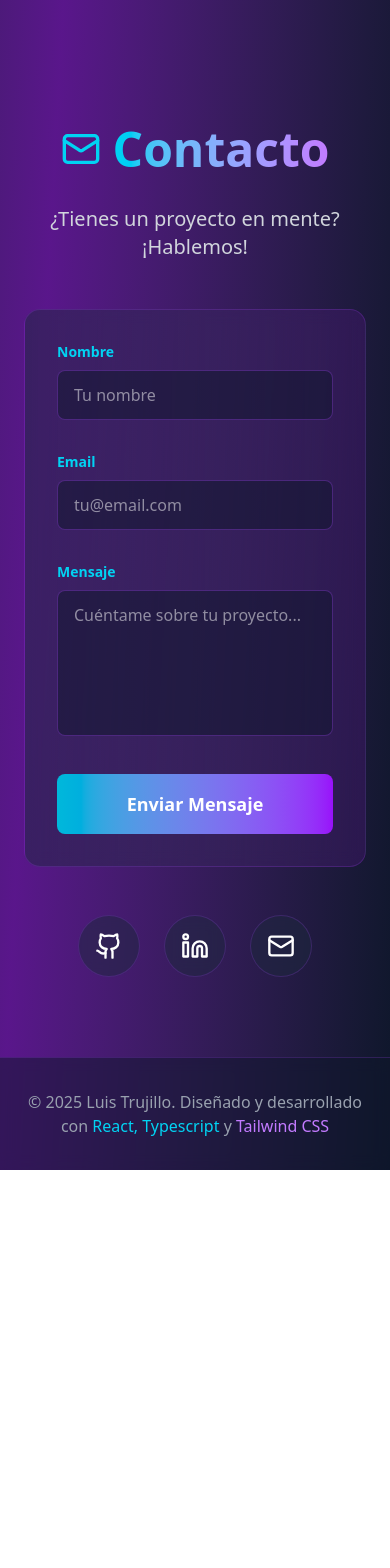
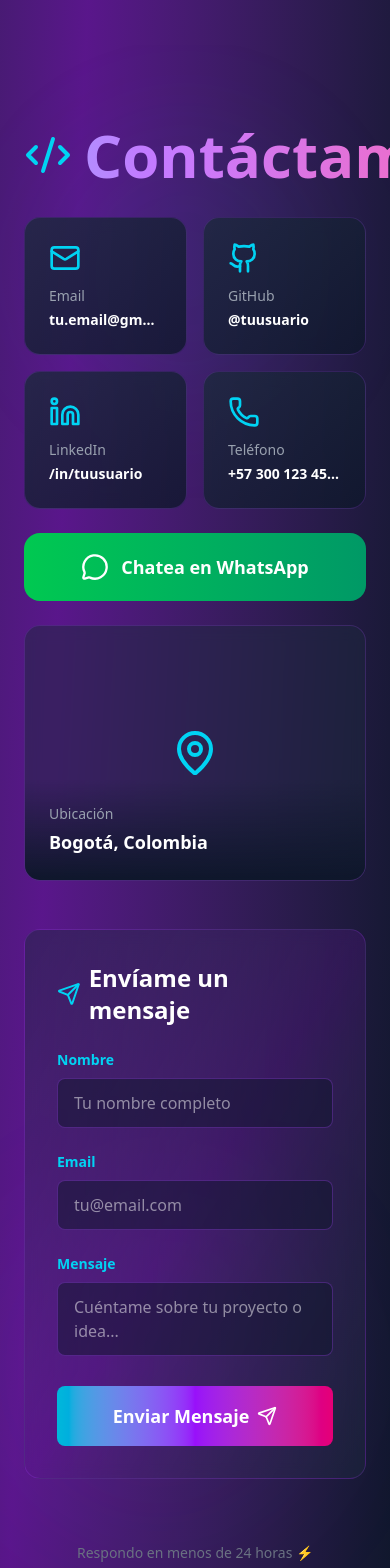
Before and after one commit to luis13xd/luistrujillolopez, a React (Vite) app: page / in a window 390 px wide. Shown: the part 6020-7588 px from the top of the page. Before the commit the page ends 7190 px from the top, so only its background shows below. Built offline with nearby package versions, Linux system fonts and the light colour scheme.

Commit message:
renovacion seccion de contacto

```diff
--- a/src/components/ContactSection.tsx
+++ b/src/components/ContactSection.tsx
@@ -1,72 +1,205 @@
-import { Mail, Github, Linkedin } from 'lucide-react';
+import { useState } from 'react';
+import { Mail, Github, Linkedin, Phone, MapPin, MessageCircle, Send, Code2 } from 'lucide-react';
 
 export default function ContactSection() {
+  const [hoveredCard, setHoveredCard] = useState(null);
+  const [formData, setFormData] = useState({ name: '', email: '', message: '' });
+
+  const contactMethods = [
+    {
+      icon: <Mail size={32} />,
+      label: 'Email',
+      value: 'tu.email@gmail.com',
+      link: 'mailto:tu.email@gmail.com',
+      color: 'from-cyan-400 to-blue-500'
+    },
+    {
+      icon: <Github size={32} />,
+      label: 'GitHub',
+      value: '@tuusuario',
+      link: 'https://github.com/tuusuario',
+      color: 'from-gray-400 to-gray-600'
+    },
+    {
+      icon: <Linkedin size={32} />,
+      label: 'LinkedIn',
+      value: '/in/tuusuario',
+      link: 'https://linkedin.com/in/tuusuario',
+      color: 'from-blue-400 to-blue-600'
+    },
+    {
+      icon: <Phone size={32} />,
+      label: 'Teléfono',
+      value: '+57 300 123 4567',
+      link: 'tel:+573001234567',
+      color: 'from-green-400 to-emerald-500'
+    }
+  ];
+
   return (
-    <section id="contacto" className="min-h-screen flex items-center justify-center px-6 py-20">
-      <div className="max-w-4xl w-full">
-        <div className="flex items-center justify-center gap-3 mb-8">
-          <Mail className="text-cyan-400" size={40} />
-          <h2 className="text-5xl font-bold">
-            <span className="bg-gradient-to-r from-cyan-400 to-purple-400 bg-clip-text text-transparent">
-              Contacto
+    <section id="contacto" className="min-h-screen flex items-center justify-center px-6 py-20 relative overflow-hidden">
+      {/* Animated background elements */}
+      <div className="absolute inset-0 overflow-hidden pointer-events-none">
+        <div className="absolute top-20 left-10 w-72 h-72 bg-cyan-500/10 rounded-full blur-3xl animate-pulse"></div>
+        <div className="absolute bottom-20 right-10 w-96 h-96 bg-purple-500/10 rounded-full blur-3xl animate-pulse delay-1000"></div>
+      </div>
+
+      <div className="max-w-7xl w-full relative z-10">
+        {/* Header with animation */}
+        <div className="text-center mb-2">
+          <div className="inline-flex items-center gap-3 mb-6">
+            <Code2 className="text-cyan-400" size={48} />
+            <h2 className="text-6xl font-bold">
+              <span className="bg-gradient-to-r from-cyan-400 via-purple-400 to-pink-400 bg-clip-text text-transparent animate-gradient">
+                Contáctame
               </span>
             </h2>
           </div>
+        </div>
 
-        <p className="text-center text-xl text-gray-300 mb-12">
-          ¿Tienes un proyecto en mente? ¡Hablemos!
-        </p>
+        <div className="grid lg:grid-cols-2 gap-12">
+          {/* Contact Cards & Map */}
+          <div className="space-y-6">
+            {/* Contact Method Cards */}
+            <div className="grid grid-cols-2 gap-4">
+              {contactMethods.map((method, i) => (
+                <a
+                  key={i}
+                  href={method.link}
+                  target="_blank"
+                  rel="noopener noreferrer"
+                  onMouseEnter={() => setHoveredCard(i)}
+                  onMouseLeave={() => setHoveredCard(null)}
+                  className="group relative bg-gradient-to-br from-slate-800/80 to-slate-900/80 p-6 rounded-2xl border border-purple-500/20 backdrop-blur-sm hover:border-cyan-400/50 transform hover:scale-105 transition-all duration-300 hover:shadow-2xl hover:shadow-cyan-500/20"
+                >
+                  <div className={`absolute inset-0 bg-gradient-to-r ${method.color} opacity-0 group-hover:opacity-10 rounded-2xl transition-opacity duration-300`}></div>
+                  <div className="relative">
+                    <div className="mb-3 text-cyan-400 group-hover:text-white transition-colors transform group-hover:rotate-12 duration-300">
+                      {method.icon}
+                    </div>
+                    <p className="text-sm text-gray-400 mb-1">{method.label}</p>
+                    <p className="text-sm font-semibold text-white truncate">{method.value}</p>
+                  </div>
+                  {hoveredCard === i && (
+                    <div className="absolute -top-1 -right-1">
+                      <span className="flex h-3 w-3">
+                        <span className="animate-ping absolute inline-flex h-full w-full rounded-full bg-cyan-400 opacity-75"></span>
+                        <span className="relative inline-flex rounded-full h-3 w-3 bg-cyan-500"></span>
+                      </span>
+                    </div>
+                  )}
+                </a>
+              ))}
+            </div>
 
-        <div className="bg-gradient-to-r from-slate-800/50 to-purple-900/30 p-8 md:p-12 rounded-2xl border border-purple-500/20 backdrop-blur-sm">
-          <div className="grid md:grid-cols-2 gap-8 mb-8">
-            <div>
-              <label className="block text-sm font-semibold mb-2 text-cyan-400">Nombre</label>
+            {/* WhatsApp Button */}
+            <a
+              href="https://wa.me/573001234567"
+              target="_blank"
+              rel="noopener noreferrer"
+              className="flex items-center justify-center gap-3 w-full py-5 bg-gradient-to-r from-green-500 to-emerald-600 rounded-2xl font-bold text-lg hover:shadow-2xl hover:shadow-green-500/50 transform hover:scale-105 transition-all duration-300 group"
+            >
+              <MessageCircle size={28} className="group-hover:animate-bounce" />
+              <span>Chatea en WhatsApp</span>
+            </a>
+
+            {/* Map */}
+            <div className="relative h-64 bg-slate-800/50 rounded-2xl border border-purple-500/20 overflow-hidden backdrop-blur-sm group">
+              <div className="absolute inset-0 flex items-center justify-center">
+                <MapPin size={48} className="text-cyan-400 group-hover:scale-125 transition-transform duration-300" />
+              </div>
+              <div className="absolute bottom-0 left-0 right-0 bg-gradient-to-t from-slate-900 to-transparent p-6">
+                <p className="text-sm text-gray-400 mb-1">Ubicación</p>
+                <p className="text-lg font-semibold">Bogotá, Colombia</p>
+              </div>
+              {/* Animated ping effect */}
+              <div className="absolute top-1/2 left-1/2 -translate-x-1/2 -translate-y-1/2">
+                <span className="flex h-20 w-20">
+                  <span className="animate-ping absolute inline-flex h-full w-full rounded-full bg-cyan-400 opacity-40"></span>
+                </span>
+              </div>
+            </div>
+          </div>
+
+          {/* Contact Form */}
+          <div className="bg-gradient-to-br from-slate-800/50 via-purple-900/30 to-slate-800/50 p-8 md:p-10 rounded-2xl border border-purple-500/20 backdrop-blur-sm relative overflow-hidden group">
+            {/* Animated gradient border */}
+            <div className="absolute inset-0 bg-gradient-to-r from-cyan-500 via-purple-500 to-pink-500 opacity-0 group-hover:opacity-20 blur-xl transition-opacity duration-500"></div>
+
+            <div className="relative">
+              <h3 className="text-2xl font-bold mb-6 flex items-center gap-2">
+                <Send className="text-cyan-400" />
+                Envíame un mensaje
+              </h3>
+
+              <div className="space-y-6">
+                <div className="group/input">
+                  <label className="block text-sm font-semibold mb-2 text-cyan-400 group-hover/input:text-purple-400 transition-colors">
+                    Nombre
+                  </label>
                   <input
                     type="text"
-                className="w-full px-4 py-3 bg-slate-900/50 border border-purple-500/30 rounded-lg focus:border-cyan-400 focus:outline-none transition-colors"
-                placeholder="Tu nombre"
+                    value={formData.name}
+                    onChange={(e) => setFormData({...formData, name: e.target.value})}
+                    className="w-full px-4 py-3 bg-slate-900/50 border border-purple-500/30 rounded-lg focus:border-cyan-400 focus:outline-none focus:ring-2 focus:ring-cyan-400/20 transition-all"
+                    placeholder="Tu nombre completo"
                   />
                 </div>
-            <div>
-              <label className="block text-sm font-semibold mb-2 text-cyan-400">Email</label>
+
+                <div className="group/input">
+                  <label className="block text-sm font-semibold mb-2 text-cyan-400 group-hover/input:text-purple-400 transition-colors">
+                    Email
+                  </label>
                   <input
                     type="email"
-                className="w-full px-4 py-3 bg-slate-900/50 border border-purple-500/30 rounded-lg focus:border-cyan-400 focus:outline-none transition-colors"
+                    value={formData.email}
+                    onChange={(e) => setFormData({...formData, email: e.target.value})}
+                    className="w-full px-4 py-3 bg-slate-900/50 border border-purple-500/30 rounded-lg focus:border-cyan-400 focus:outline-none focus:ring-2 focus:ring-cyan-400/20 transition-all"
                     placeholder="tu@email.com"
                   />
                 </div>
-          </div>
 
-          <div className="mb-8">
-            <label className="block text-sm font-semibold mb-2 text-cyan-400">Mensaje</label>
+                <div className="group/input">
+                  <label className="block text-sm font-semibold mb-2 text-cyan-400 group-hover/input:text-purple-400 transition-colors">
+                    Mensaje
+                  </label>
                   <textarea
-              rows={5}
-              className="w-full px-4 py-3 bg-slate-900/50 border border-purple-500/30 rounded-lg focus:border-cyan-400 focus:outline-none transition-colors resize-none"
-              placeholder="Cuéntame sobre tu proyecto..."
+                    rows={2}
+                    value={formData.message}
+                    onChange={(e) => setFormData({...formData, message: e.target.value})}
+                    className="w-full px-4 py-3 bg-slate-900/50 border border-purple-500/30 rounded-lg focus:border-cyan-400 focus:outline-none focus:ring-2 focus:ring-cyan-400/20 transition-all resize-none"
+                    placeholder="Cuéntame sobre tu proyecto o idea..."
                   ></textarea>
                 </div>
 
-          <button className="w-full py-4 bg-gradient-to-r from-cyan-500 to-purple-600 rounded-lg font-bold text-lg hover:shadow-2xl hover:shadow-purple-500/50 transform hover:-translate-y-1 transition-all duration-300">
+                <button className="w-full py-4 bg-gradient-to-r from-cyan-500 via-purple-600 to-pink-600 rounded-lg font-bold text-lg hover:shadow-2xl hover:shadow-purple-500/50 transform hover:-translate-y-1 transition-all duration-300 flex items-center justify-center gap-2 group/btn relative overflow-hidden">
+                  <span className="relative z-10 flex items-center gap-2">
                     Enviar Mensaje
+                    <Send size={20} className="group-hover/btn:translate-x-1 transition-transform" />
+                  </span>
+                  <div className="absolute inset-0 bg-gradient-to-r from-pink-600 via-purple-600 to-cyan-500 opacity-0 group-hover/btn:opacity-100 transition-opacity duration-300"></div>
                 </button>
               </div>
-
-        <div className="flex justify-center gap-6 mt-12">
-          {[
-            { icon: <Github size={28} />, label: 'GitHub' },
-            { icon: <Linkedin size={28} />, label: 'LinkedIn' },
-            { icon: <Mail size={28} />, label: 'Email' }
-          ].map((social, i) => (
-            <button
-              key={i}
-              className="p-4 bg-slate-800/50 backdrop-blur-sm rounded-full border border-purple-500/20 hover:border-cyan-400/50 hover:bg-cyan-400/10 transform hover:scale-110 hover:-translate-y-2 transition-all duration-300"
-              aria-label={social.label}
-            >
-              {social.icon}
-            </button>
-          ))}
             </div>
           </div>
+        </div>
+
+        {/* Bottom decorative text */}
+        <div className="text-center mt-16">
+          <p className="text-gray-500 text-sm">Respondo en menos de 24 horas ⚡</p>
+        </div>
+      </div>
+
+      <style>{`
+        @keyframes gradient {
+          0%, 100% { background-position: 0% 50%; }
+          50% { background-position: 100% 50%; }
+        }
+        .animate-gradient {
+          background-size: 200% 200%;
+          animation: gradient 3s ease infinite;
+        }
+      `}</style>
     </section>
   );
 }
```
Lines whose indentation alone changed are shown as unchanged.
